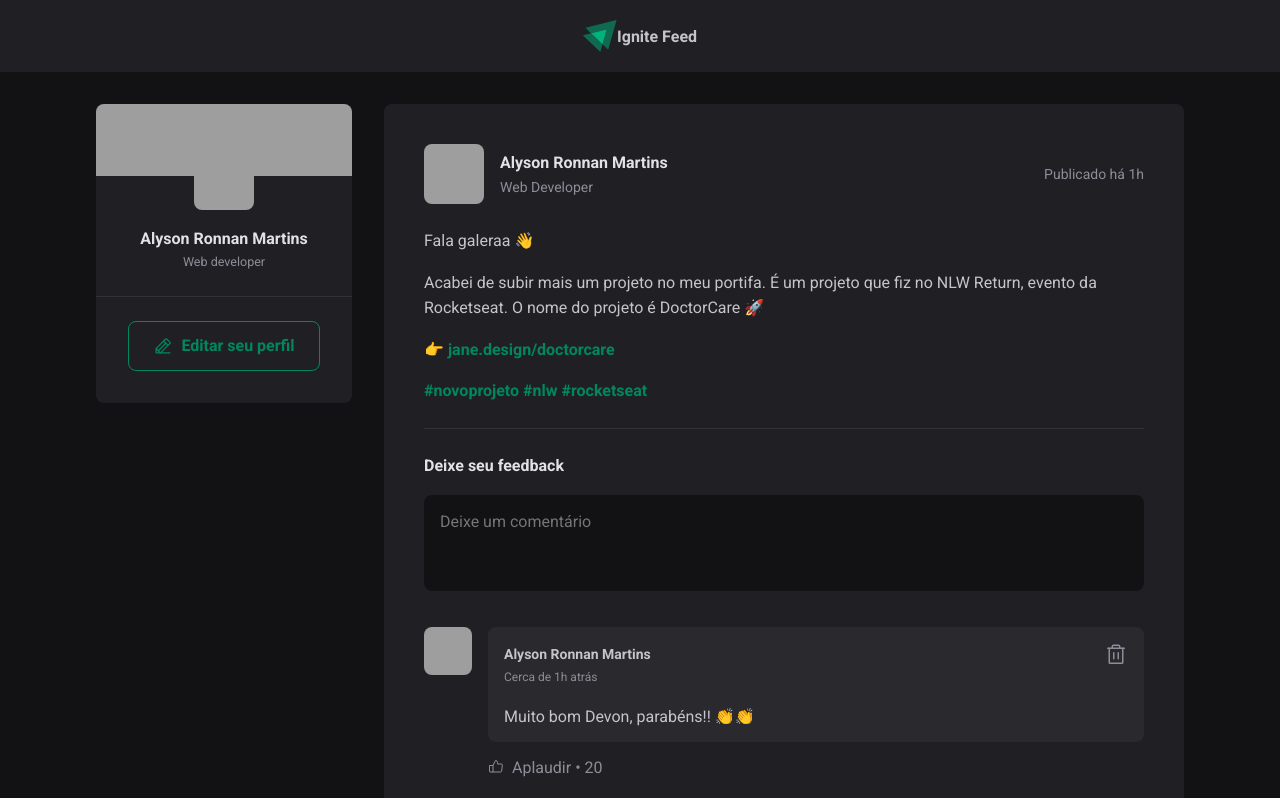
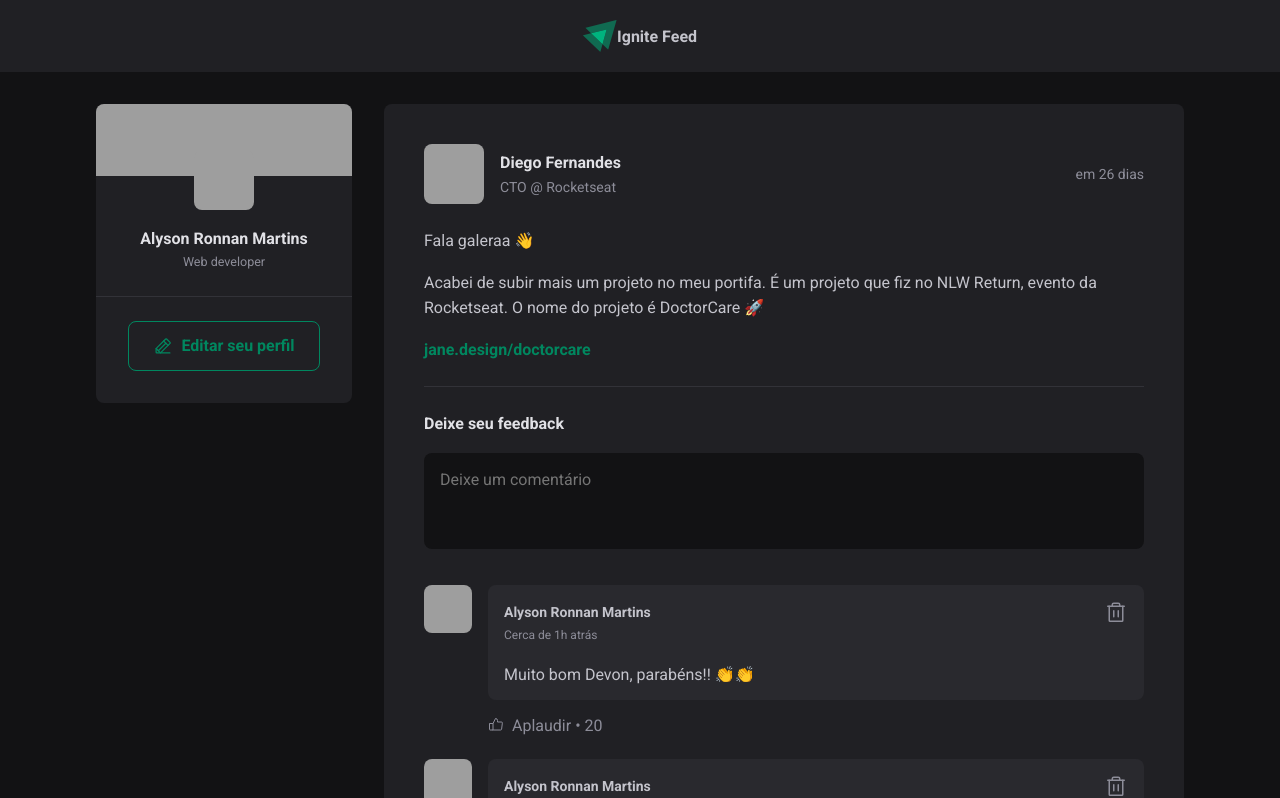
Before and after one commit to AlysonDEV/ignite-feed, a React (Vite) app: page / in a window 1280 px wide. Shown: the top 798 px of the page. Built offline with nearby package versions, Linux system fonts and the light colour scheme; grey boxes are pictures that could not be loaded.

Commit message:
Os motores do React - Propriedades do Post

```diff
--- a/package.json
+++ b/package.json
@@ -8,6 +8,7 @@
     "preview": "vite preview"
   },
   "dependencies": {
+    "date-fns": "^2.29.1",
     "phosphor-react": "^1.4.1",
     "react": "^18.0.0",
     "react-dom": "^18.0.0"
--- a/src/components/Post.jsx
+++ b/src/components/Post.jsx
@@ -1,38 +1,48 @@
+import { format, formatDistanceToNow } from 'date-fns'
+import ptBR from 'date-fns/locale/pt-BR'
+
 import { Avatar } from './Avatar'
 import { Comment } from './Comment'
 import styles from './Post.module.css'
 
-export function Post(props){
-  console.log(props)
+export function Post({author, publishedAt, content}){
+  const publishedDateFormatted = format(publishedAt, "d 'de' LLLL 'às' HH:mm'h'", {
+    locale: ptBR,
+  })
+
+  const publishedDateRelativeToNow =  formatDistanceToNow(publishedAt, {
+    locale: ptBR,
+    addSuffix: true,
+  })
+
   return (
     <article className={styles.post}>
       <header>
         <div className={styles.autor}>
-          <Avatar src="https://github.com/diego3g.png"/>
+          <Avatar src={author.avatarURL}/>
           <div className={styles.autorInfo}>
             <strong>
-              Alyson Ronnan Martins
+              {author.name}
             </strong>
-            <span>Web Developer</span>
+            <span>{author.role}</span>
           </div>
 
         </div>
         <time
-          title='11 de Maio as 08:13'
-          dateTime="2022-05-11 08:00:20">
-            Publicado há 1h
+          title={publishedDateFormatted}
+          dateTime={publishedAt.toISOString()}>
+            {publishedDateRelativeToNow}
         </time>
       </header>
 
       <div className={styles.content}>
-        <p>Fala galeraa 👋</p>
-        <p>Acabei de subir mais um projeto no meu portifa. É um projeto que fiz no NLW Return, evento da Rocketseat. O nome do projeto é DoctorCare 🚀</p>
-        <p>👉{' '}<a href='#'>jane.design/doctorcare</a></p>
-        <p>
-          <a href='#'>#novoprojeto</a>{' '}
-          <a href="#">#nlw</a>{' '}
-          <a href="#">#rocketseat</a>{' '}
-        </p>
+        {content.map(line => {
+          if (line.type === 'paragraph') {
+            return <p>{line.content}</p>
+          } else if (line.type === 'link') {
+            return <p><a href="#">{line.content}</a></p>
+          }
+        })}
       </div>
 
       <form className={styles.commentForm}>
```
